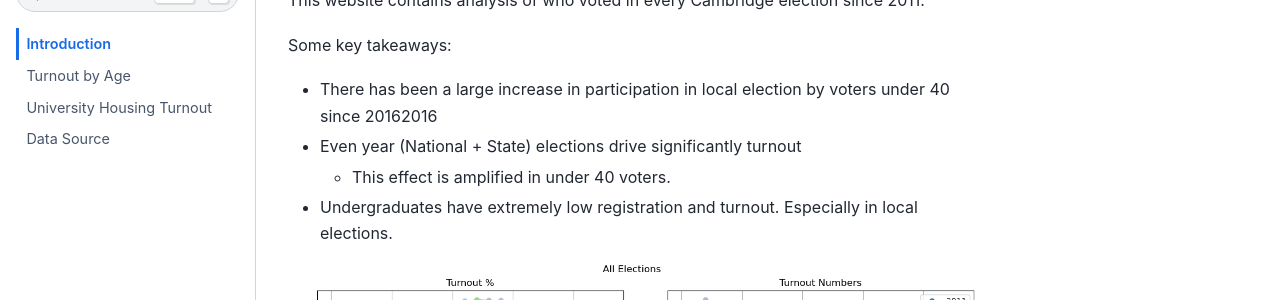
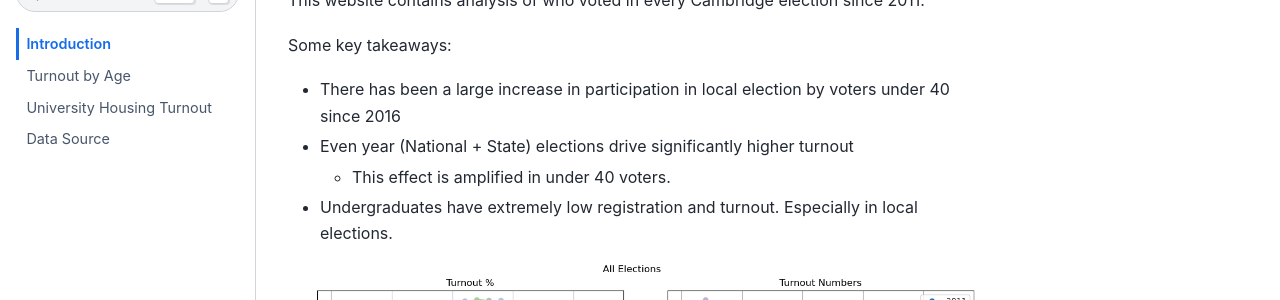
Before and after one commit to ianhi/cambridge-voter-analysis, a Jupyter Book: the page built from intro.md, in a window 1280 px wide and 900 px high. Shown: the part 148-448 px from the top of the window. Built offline with Jupyter Book 1.0.4 settings and Sphinx 7.4.7 and the Sphinx Book theme 1.1.4, drawn with Linux system fonts in a browser that asks for light colours.

Commit message:
more small fixes

```diff
--- a/intro.md
+++ b/intro.md
@@ -4,8 +4,8 @@
 This website contains analysis of who voted in every Cambridge election since 2011.
 
 Some key takeaways:
- - There has been a large increase in participation in local election by voters under 40 since 20162016
- - Even year (National + State) elections drive significantly turnout
+ - There has been a large increase in participation in local election by voters under 40 since 2016
+ - Even year (National + State) elections drive significantly higher turnout
     - This effect is amplified in under 40 voters.
  - Undergraduates have extremely low registration and turnout. Especially in local elections.
 
```
Also changed, not shown: content/University-Housing-Turnout.ipynb.
